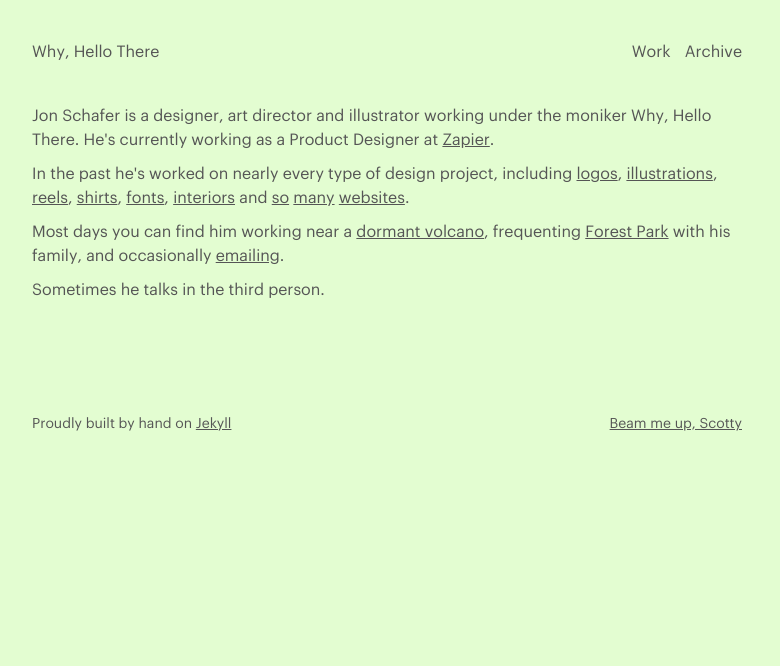
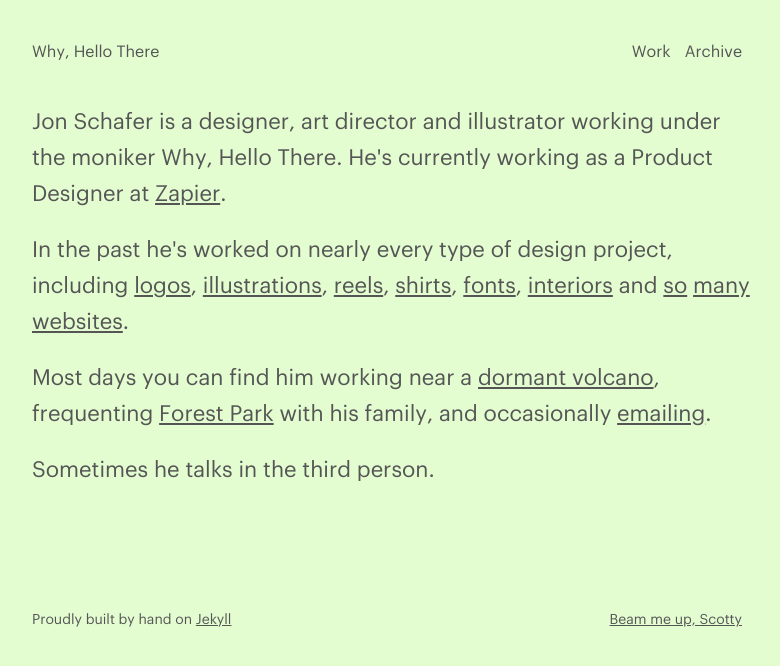
Before and after one commit to jonaschafer/jonaschafer.github.io, a Jekyll site: the page built from index.html, in a window 1280 px wide. Shown: the top 666 px of the page, without its empty margins (248-1028 px from the left). Built offline with Jekyll 4.4.1, drawn with Linux system fonts in a browser that asks for light colours.

Commit message:
couldn't get nested style for h2 intro to work

```diff
--- a/assets/stylesheets/core/_type.scss
+++ b/assets/stylesheets/core/_type.scss
@@ -26,10 +26,14 @@ h2 {
 	line-height: 36px;
 	color: $grey;
   padding-top: 10px;
+}
 
-  &__intro {
+ .intro {
+    font-family: 'Graphik-Regular', Helvetica, Arial, sans-serif;
+    font-size: 22px;
+    line-height: 36px;
+    color: $grey;
     padding-bottom: 20px;
-  }
 }
 
 h3 {
--- a/index.html
+++ b/index.html
@@ -5,12 +5,12 @@ title: Why, Hello There - The Portfolio of Jon Schafer
 
 <body class="bkg-color">
 
-<p class="h2__intro">Jon Schafer is a designer, art director and illustrator working under the moniker Why, Hello There. He's currently working as a Product Designer at <a href="http://www.zapier.com" target="_blank">Zapier</a>.</p>
+<p class="intro">Jon Schafer is a designer, art director and illustrator working under the moniker Why, Hello There. He's currently working as a Product Designer at <a href="http://www.zapier.com" target="_blank">Zapier</a>.</p>
 
-<p class="h2__intro">In the past he's worked on nearly every type of design project, including <a href="/work/logos">logos</a>, <a href="/work/illustrations">illustrations</a>, <a href="https://vimeo.com/133206498" target="_blank">reels</a>, <a href="/work/razorfish">shirts</a>, <a href="/work/font">fonts</a>, <a href="/work/nightbird">interiors</a> and <a href="/work/eco">so</a> <a href="/work/manifold">many</a> <a href="/work/sloan">websites</a>.</p>
+<p class="intro">In the past he's worked on nearly every type of design project, including <a href="/work/logos">logos</a>, <a href="/work/illustrations">illustrations</a>, <a href="https://vimeo.com/133206498" target="_blank">reels</a>, <a href="/work/razorfish">shirts</a>, <a href="/work/font">fonts</a>, <a href="/work/nightbird">interiors</a> and <a href="/work/eco">so</a> <a href="/work/manifold">many</a> <a href="/work/sloan">websites</a>.</p>
 
-<p class="h2__intro">Most days you can find him working near a <a href="https://en.wikipedia.org/wiki/Mount_Tabor" target="_blank"> dormant volcano</a>, frequenting <a href="http://www.forestparkconservancy.org/forest-park/" target="_blank">Forest Park</a> with his family, and occasionally <a href="mailto:jonaschafer@gmail.com">emailing</a>.</p>
+<p class="intro">Most days you can find him working near a <a href="https://en.wikipedia.org/wiki/Mount_Tabor" target="_blank"> dormant volcano</a>, frequenting <a href="http://www.forestparkconservancy.org/forest-park/" target="_blank">Forest Park</a> with his family, and occasionally <a href="mailto:jonaschafer@gmail.com">emailing</a>.</p>
 
-<p class="h2__intro">Sometimes he talks in the third person.</p>
+<p class="intro">Sometimes he talks in the third person.</p>
 
 </body>
```
